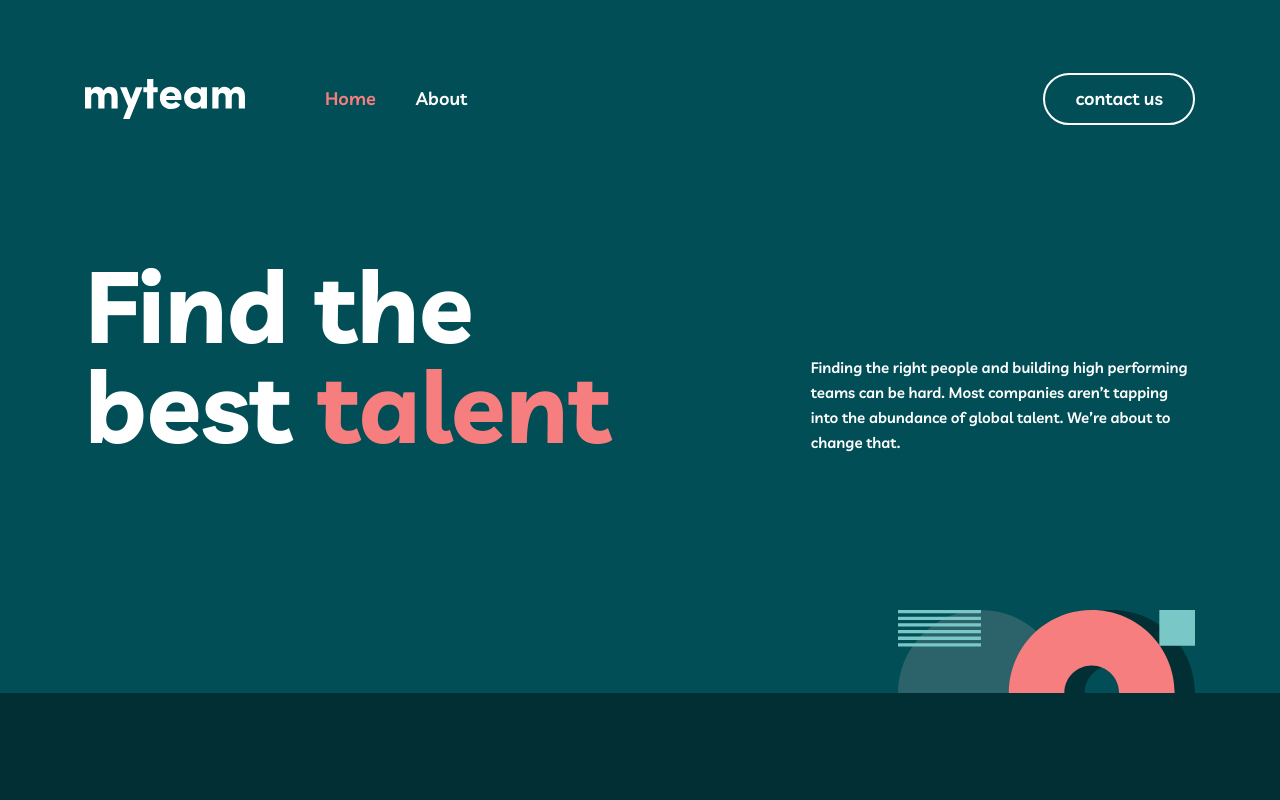
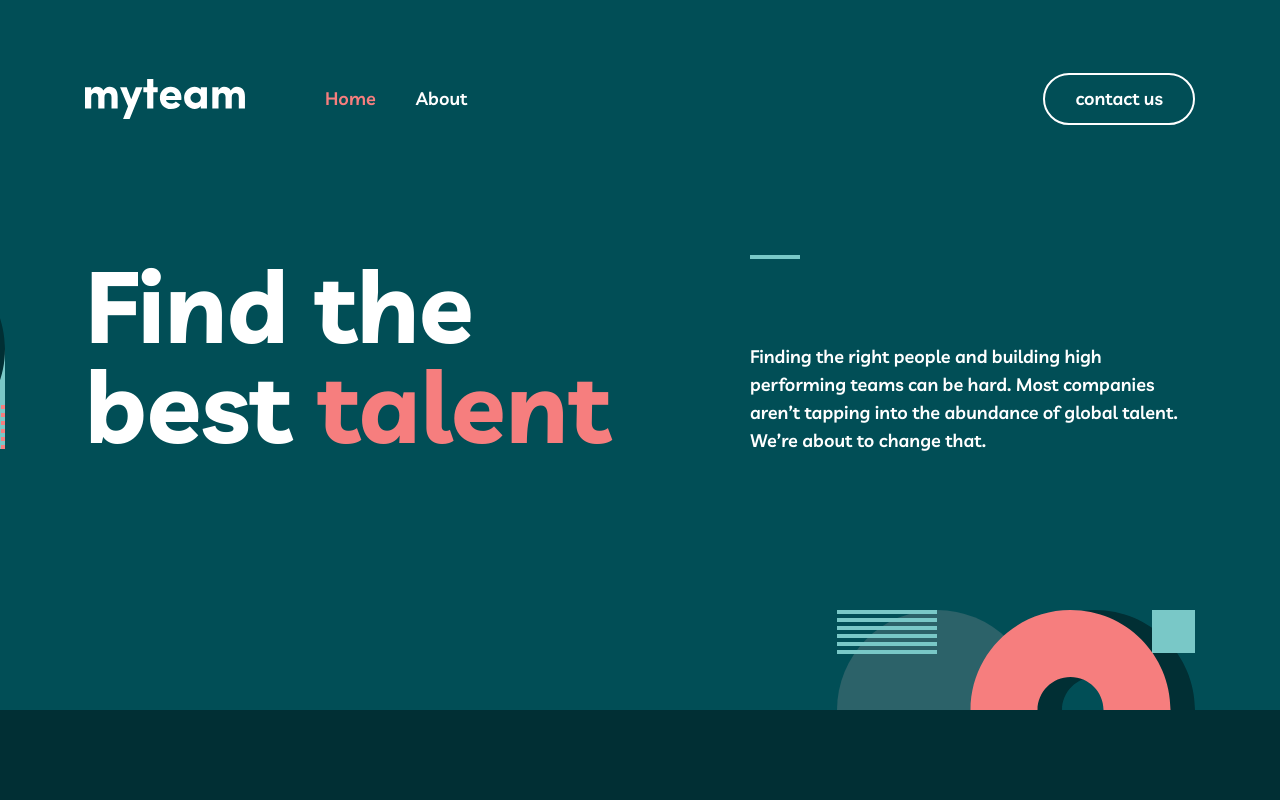
Before and after one commit to MorMarzan/myteam, a React (Vite) app: page / in a window 1280 px wide. Shown: the top 800 px of the page. Built offline with nearby package versions, Linux system fonts and the light colour scheme.

Commit message:
Add style finishes to hero on desktop

```diff
--- a/src/assets/styles/basics/_helpers.scss
+++ b/src/assets/styles/basics/_helpers.scss
@@ -1,32 +1,3 @@
-// Font Sizes
-.fs12 {
-    font-size: rem(12px);
-}
-
-.fs14 {
-    font-size: rem(14px);
-}
-
-.fs18 {
-    font-size: rem(18px);
-}
-
-.fs20 {
-    font-size: rem(20px);
-}
-
-.fs24 {
-    font-size: rem(24px);
-}
-
-.fs28 {
-    font-size: rem(28px);
-}
-
-.fs30 {
-    font-size: rem(30px);
-}
-
 // flex helpers
 
 .flex {
@@ -50,6 +21,7 @@
     }
 }
 
+
 // Media helpers
 
 .square-ratio {
--- a/src/assets/styles/cmps/_app-header.scss
+++ b/src/assets/styles/cmps/_app-header.scss
@@ -5,6 +5,7 @@
     top: 0;
     transition: box-shadow 0.3s ease-in-out;
     transition: padding-block 0.5s ease;
+    position: relative;
 
 
     &.scrolled {
@@ -55,6 +56,7 @@
             align-items: start;
             padding: 56px 25px 0 48px;
             gap: 41px;
+            z-index: 10;
 
             transform: translateX(100%);
             transition: transform 0.6s;
@@ -67,7 +69,7 @@
                     display: block;
                     position: absolute;
                     bottom: 0;
-                    translate: 106px;
+                    translate: 50%;
                     width: 200px;
                 }
             }
@@ -113,6 +115,7 @@
         &.open {
             opacity: 1;
             pointer-events: auto;
+            z-index: 5;
         }
     }
 
--- a/src/assets/styles/pages/_home-page.scss
+++ b/src/assets/styles/pages/_home-page.scss
@@ -1,4 +1,5 @@
 .home-page {
+
 
     .hero {
         background-color: $clrPrimary1;
@@ -7,12 +8,24 @@
             display: grid;
             grid-auto-flow: column;
             align-items: end;
-            column-gap: 200px;
+            justify-content: space-between;
             row-gap: 155px;
             padding-block-start: 57px;
 
-            p {
+            .content {
                 grid-row: 1;
+                position: relative;
+                display: grid;
+                align-content: space-between;
+                height: 100%;
+                max-width: 445px;
+
+                .deco-line {
+                    height: 4px;
+                    width: 50px;
+                    background-color: $clrSecondary2;
+                }
+
             }
 
             .special-bg {
@@ -20,6 +33,21 @@
                 grid-column: 2;
                 padding-inline-start: 87px;
             }
+
+            .title {
+                position: relative;
+            }
+
+            .title::before {
+                content: url('/images/bg-pattern-home-1.svg');
+                width: 200px;
+                position: absolute;
+                right: 100%;
+                top: 50%;
+                transform: translate(-40%, -50%);
+
+            }
+
         }
 
     }
--- a/src/pages/HomePage.jsx
+++ b/src/pages/HomePage.jsx
@@ -1,6 +1,7 @@
 import { HighlightList } from '../cmps/HighlightList'
 import { TestimonyList } from '../cmps/TestimonyList'
-import decoImg from '/images/bg-pattern-home-2.svg'
+import decoImgBottom from '/images/bg-pattern-home-2.svg'
+import decoImgLeft from '/images/bg-pattern-home-1.svg'
 
 export function HomePage() {
 
@@ -52,10 +53,14 @@ export function HomePage() {
     return (
         <div className="main-layout full home-page">
             <section className="main-layout full hero">
+                {/* <img src={decoImgLeft} className='deco-img-left'></img> */}
                 <div className="section-container">
-                    <h2>Find the <br></br>best <mark>talent</mark></h2>
-                    <p>Finding the right people and building high performing teams can be hard. Most companies aren’t tapping into the abundance of global talent. We’re about to change that.</p>
-                    <img className='special-bg' src={decoImg}></img>
+                    <h2 className='title'>Find the <br></br>best <mark>talent</mark></h2>
+                    <div className='content'>
+                        <div className='deco-line'></div>
+                        <h6>Finding the right people and building high performing teams can be hard. Most companies aren’t tapping into the abundance of global talent. We’re about to change that.</h6>
+                    </div>
+                    <img className='special-bg' src={decoImgBottom}></img>
                 </div>
             </section>
 
```
